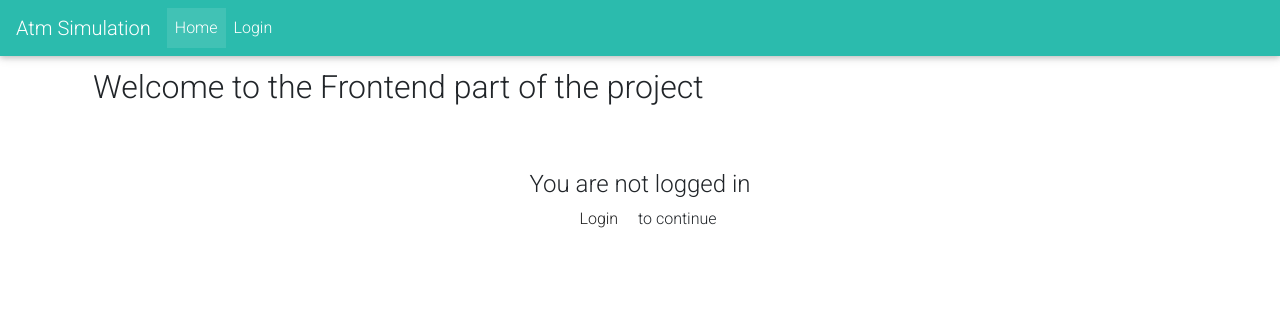
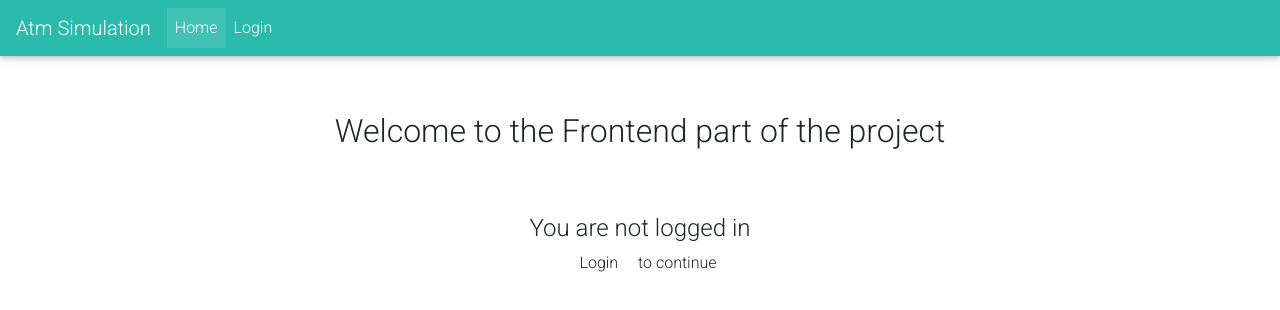
Before and after one commit to moturi07/switchlink-frontend, a Vue app: page / in a window 1280 px wide. Shown: the top 310 px of the page. Built offline with nearby package versions, Linux system fonts and the light colour scheme; no server answers.

Commit message:
Update Home.vue

```diff
--- a/src/components/Home.vue
+++ b/src/components/Home.vue
@@ -1,6 +1,6 @@
 <template>
 <div>
-	<h2 class="p-2">Welcome to the Frontend part of the project</h2>
+	<h2 class="mt-5 p-2 text-center">Welcome to the Frontend part of the project</h2>
 <div class="text-center p-5 m-auto" v-if="loggedIn">
     <h4>Welcome Back {{user.email}}</h4>
     <a href="dashboard" class="btn p-3 btn-primary">View Dashboard</a>
```
